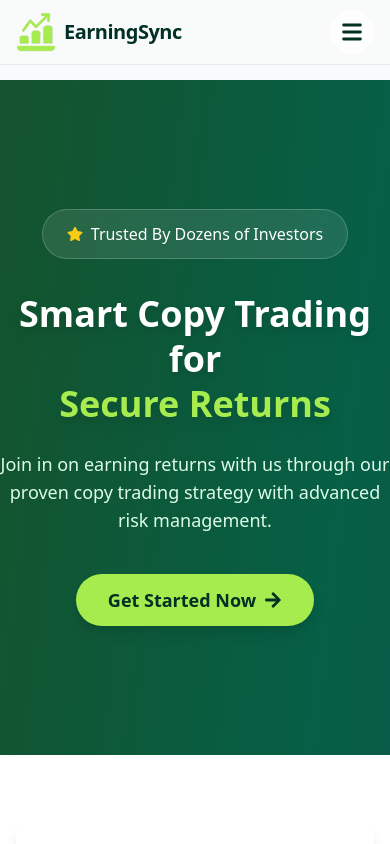
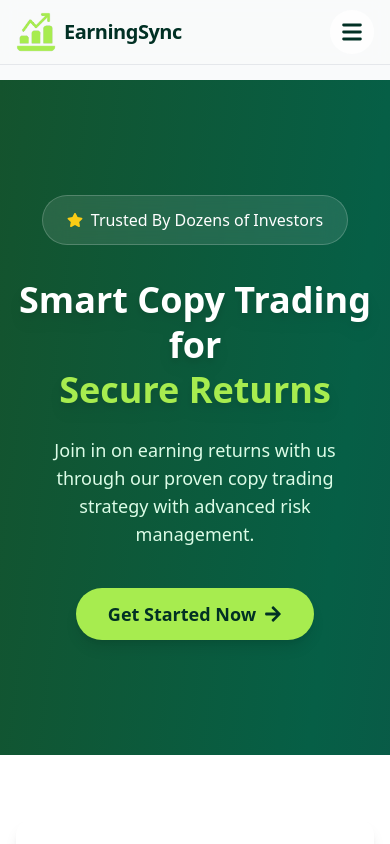
Before and after one commit to Suhaib5333/earning-sync, a React (Vite) app: page / in a window 390 px wide. Shown: the top 844 px of the page. Built offline with nearby package versions, Linux system fonts and the light colour scheme; the HTML template or start-up script is replaced by a standard one.

Commit message:
fixed home page paragraph padding

```diff
--- a/src/pages/Home.jsx
+++ b/src/pages/Home.jsx
@@ -58,7 +58,7 @@ const Home = () => {
             <br />
             <span className="text-[#a7ec4f]">Secure Returns</span>
           </h1>
-          <p className="text-lg md:text-xl text-green-100 mb-10 max-w-2xl mx-auto">
+          <p className="text-lg md:text-xl text-green-100 mb-10 max-w-2xl mx-auto px-6 sm:px-0">
             Join in on earning returns with us through our proven copy trading
             strategy with advanced risk management.
           </p>
```
